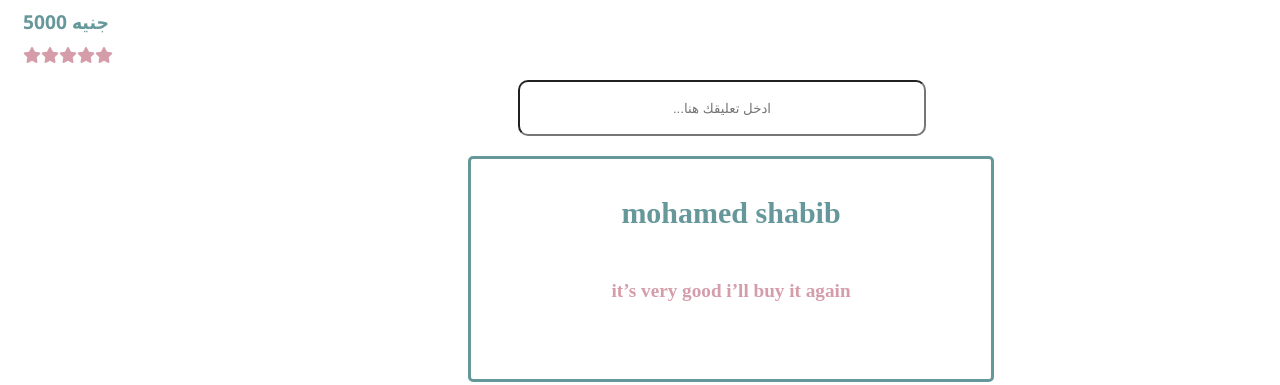
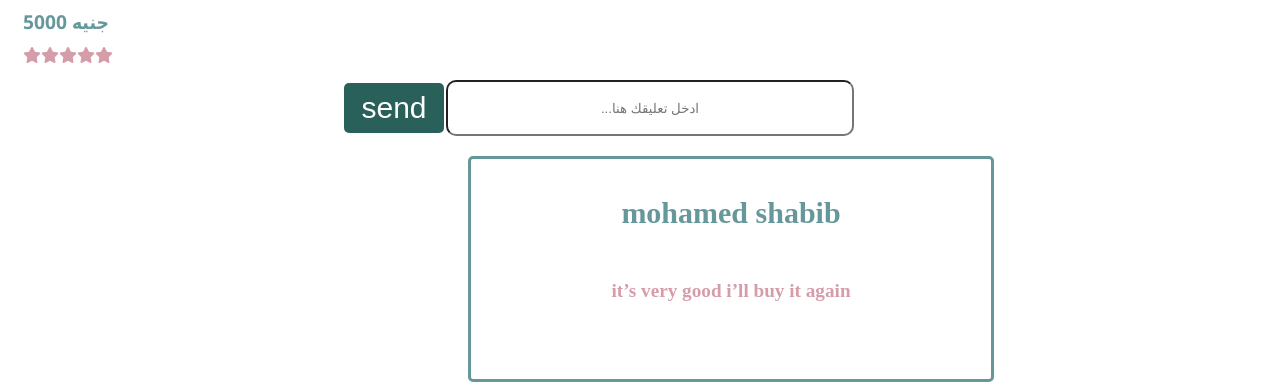
Before and after one commit to Anasshabib30y/shabib-s-store, a plain HTML site: page woody_purfumes/index.html in a window 1280 px wide. Shown: the part 519-904 px from the top of the page. Drawn offline with Linux system fonts and the light colour scheme.

Commit message:
add send button

```diff
--- a/Baby_care_tool/style.css
+++ b/Baby_care_tool/style.css
@@ -43,7 +43,7 @@ input{
     border-radius: 10px;
     margin: 10px;
     position: relative;
-    left: 500px;
+    left: 70px;
     text-align: center;
 }
 
@@ -104,3 +104,19 @@ height: 50px;
 border-radius: 30px;
 border: none;
 }
+
+form{
+    display: flex;
+    flex-direction: row;
+    justify-content: center;
+    align-items: center;
+
+}
+#btn{
+    font-size: 30px;
+    width: 100px;
+    border-radius: 5px;
+    margin: 10px;
+    position: relative;
+    left: -460px;
+}
--- a/Make_up/style.css
+++ b/Make_up/style.css
@@ -35,16 +35,16 @@ div img{
     color: #d59daa;
     border: none;
 }
-
 input{
     width: 400px;
     height: 50px;
     border-radius: 10px;
     margin: 10px;
     position: relative;
-    left: 500px;
+    left: 70px;
     text-align: center;
 }
+
 
 .names{
     color: #66989b;
@@ -103,3 +103,21 @@ height: 50px;
 border-radius: 30px;
 border: none;
 }
+
+
+
+form{
+    display: flex;
+    flex-direction: row;
+    justify-content: center;
+    align-items: center;
+
+}
+#btn{
+    font-size: 30px;
+    width: 100px;
+    border-radius: 5px;
+    margin: 10px;
+    position: relative;
+    left: -460px;
+}
--- a/dishwasher/style.css
+++ b/dishwasher/style.css
@@ -42,9 +42,10 @@ input{
     border-radius: 10px;
     margin: 10px;
     position: relative;
-    left: 500px;
+    left: 70px;
     text-align: center;
 }
+
 
 .names{
     color: #66989b;
@@ -103,3 +104,18 @@ height: 50px;
 border-radius: 30px;
 border: none;
 }
+form{
+    display: flex;
+    flex-direction: row;
+    justify-content: center;
+    align-items: center;
+
+}
+#btn{
+    font-size: 30px;
+    width: 100px;
+    border-radius: 5px;
+    margin: 10px;
+    position: relative;
+    left: -460px;
+}
--- a/woody_purfumes/index.html
+++ b/woody_purfumes/index.html
@@ -26,8 +26,10 @@
         <i class="fa-solid fa-star" style="color: #d59daa;"></i>
         <i class="fa-solid fa-star" style="color: #d59daa;"></i>
     </div>
+    <form >
     <input type="text" id="comment" placeholder="...ادخل تعليقك هنا">
-    <div class="M">
+    <button id="btn">send</button>
+</form>    <div class="M">
     <h4 class="names">mohamed shabib</h4>
     <h6 class="comments">it’s very good i’ll buy it again</h6>
     </div>
--- a/woody_purfumes/style.css
+++ b/woody_purfumes/style.css
@@ -42,9 +42,10 @@ input{
     border-radius: 10px;
     margin: 10px;
     position: relative;
-    left: 500px;
+    left: 70px;
     text-align: center;
 }
+
 
 .names{
     color: #66989b;
@@ -103,3 +104,20 @@ height: 50px;
 border-radius: 30px;
 border: none;
 }
+
+
+form{
+    display: flex;
+    flex-direction: row;
+    justify-content: center;
+    align-items: center;
+
+}
+#btn{
+    font-size: 30px;
+    width: 100px;
+    border-radius: 5px;
+    margin: 10px;
+    position: relative;
+    left: -460px;
+}
```
Also changed, not shown: Baby_care_tool/index.html (+3 -0 lines), Make_up/index.html (+3 -0 lines), dishwasher/index.html (+3 -0 lines).
